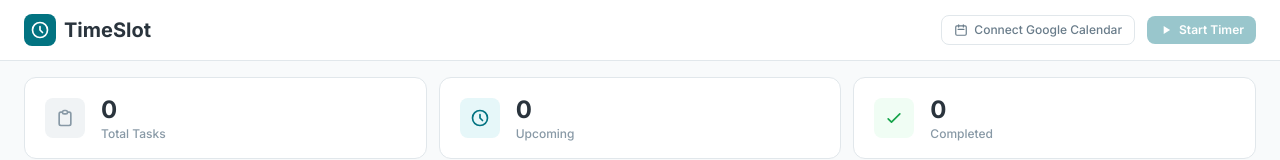
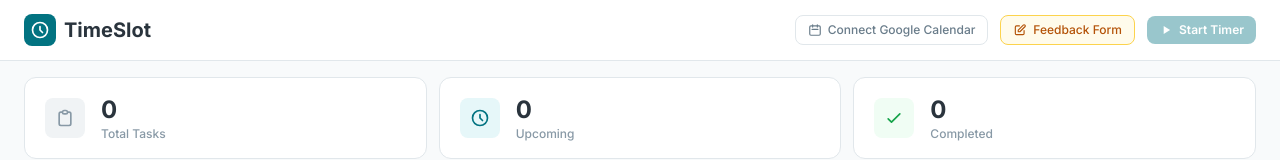
Before and after one commit to SalShah20/time_slot, a Next.js app: page / in a window 1280 px wide. Shown: the top 160 px of the page. Built offline with nearby package versions, Linux system fonts and the light colour scheme; no server answers.

Commit message:
feedback form on the app

```diff
--- a/app/page.tsx
+++ b/app/page.tsx
@@ -387,6 +387,19 @@ export default function Home() {
             </a>
           )}
 
+          {/* Beta feedback */}
+          <a
+            href="https://docs.google.com/forms/d/e/1FAIpQLSdM2TcREpoBKsCaZvx6M34kkFYZsyIQboAa7KJWTBOmvRAMpw/viewform?usp=sharing&ouid=116951976494925303286"
+            target="_blank"
+            rel="noopener noreferrer"
+            className="hidden sm:flex items-center gap-1.5 px-3 py-1.5 border border-amber-300 bg-amber-50 rounded-lg text-xs font-medium text-amber-700 hover:bg-amber-100 transition-colors"
+          >
+            <svg className="w-3.5 h-3.5" fill="none" viewBox="0 0 24 24" stroke="currentColor" strokeWidth={2}>
+              <path strokeLinecap="round" strokeLinejoin="round" d="M11 5H6a2 2 0 00-2 2v11a2 2 0 002 2h11a2 2 0 002-2v-5m-1.414-9.414a2 2 0 112.828 2.828L11.828 15H9v-2.828l8.586-8.586z" />
+            </svg>
+            Feedback Form
+          </a>
+
           {/* Start Timer */}
           <button
             onClick={() => setShowTimerSelector(true)}
```
Also changed, not shown: public/sw.js.
